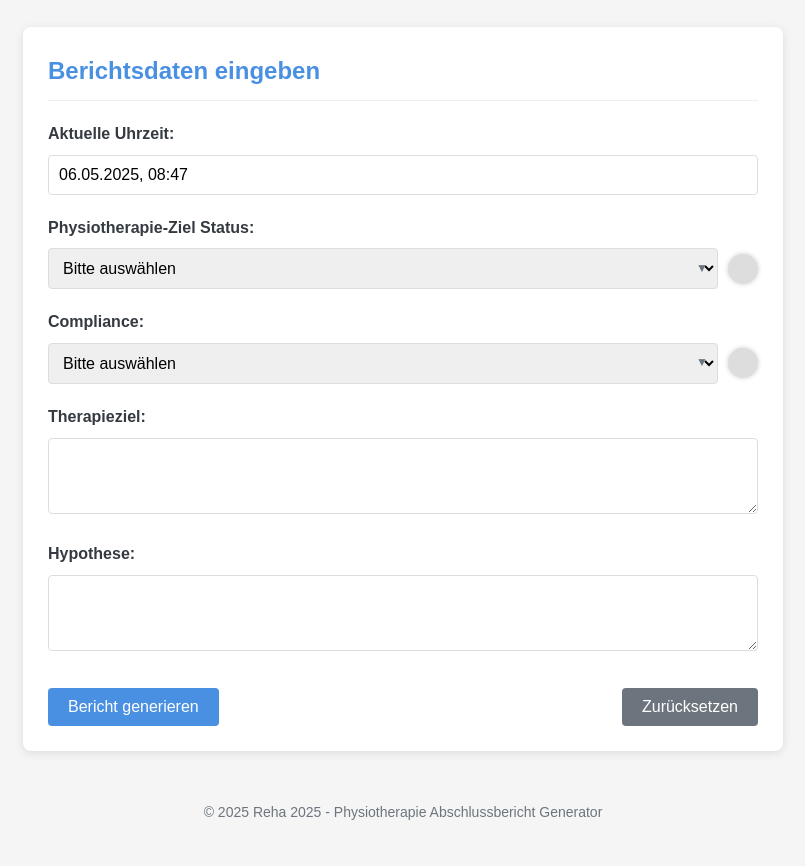
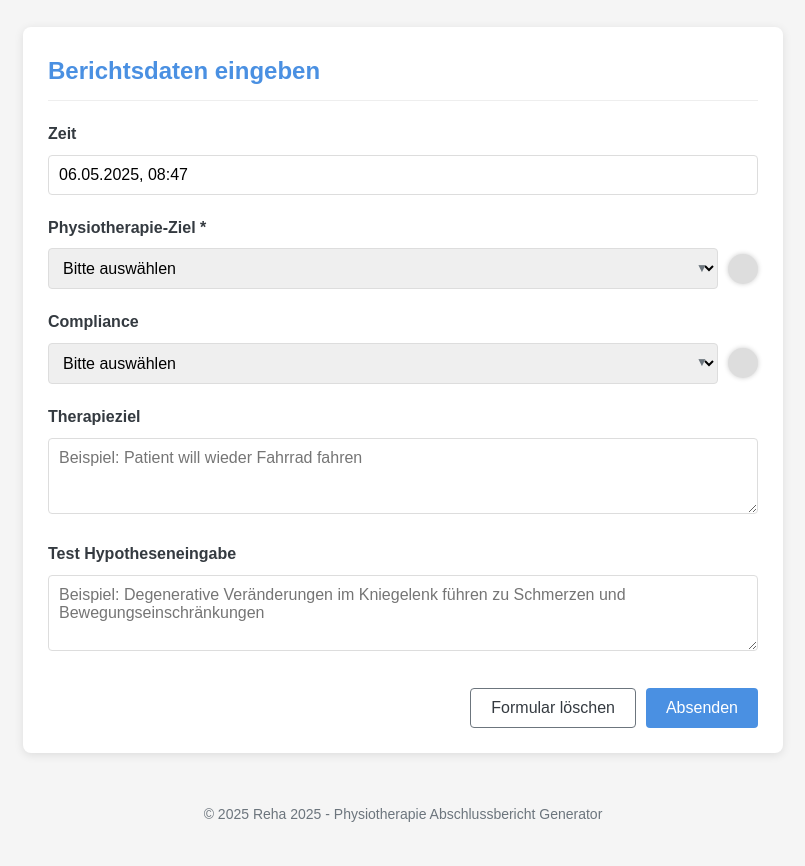
Before and after one commit to qrisr/reha-physio-report-generator, a website: page index.html in a window 1280 px wide. Shown: the part 151-1017 px from the top of the page, without its empty margins (237-1042 px from the left). Drawn offline with Linux system fonts and the light colour scheme.

Commit message:
Update form layout and add placeholders to match design

```diff
--- a/css/styles.css
+++ b/css/styles.css
@@ -154,7 +154,8 @@ input:focus, select:focus, textarea:focus {
 
 .form-actions {
     display: flex;
-    justify-content: space-between;
+    justify-content: flex-end;
+    gap: 10px;
     margin-top: 30px;
 }
 
@@ -185,12 +186,13 @@ button:active {
 }
 
 #reset-btn {
-    background-color: var(--secondary-color);
-    color: white;
+    background-color: white;
+    color: var(--dark-color);
+    border: 1px solid var(--secondary-color);
 }
 
 #reset-btn:hover {
-    background-color: #5c6670;
+    background-color: #f0f0f0;
 }
 
 .loader {
@@ -250,11 +252,11 @@ footer {
     }
 
     .form-actions {
-        flex-direction: column;
+        flex-direction: row;
         gap: 10px;
     }
 
     button {
-        width: 100%;
+        flex: 1;
     }
 }
--- a/index.html
+++ b/index.html
@@ -9,7 +9,7 @@
 <body>
     <div class="container">
         <header>
-            <h1>Physiotherapie Abschlussbericht Generator</h1>
+            <h1>Abschlussbericht erstellen</h1>
             <p>Erstellen Sie strukturierte Abschlussberichte für Ihre Patienten</p>
         </header>
 
@@ -18,12 +18,12 @@
                 <h2>Berichtsdaten eingeben</h2>
                 <form id="report-form">
                     <div class="form-group">
-                        <label for="current-time">Aktuelle Uhrzeit:</label>
+                        <label for="current-time">Zeit</label>
                         <input type="text" id="current-time" readonly>
                     </div>
 
                     <div class="form-group">
-                        <label for="goal-status">Physiotherapie-Ziel Status:</label>
+                        <label for="goal-status">Physiotherapie-Ziel *</label>
                         <div class="input-with-indicator">
                             <div class="select-wrapper">
                                 <select id="goal-status" required>
@@ -37,7 +37,7 @@
                     </div>
 
                     <div class="form-group">
-                        <label for="compliance">Compliance:</label>
+                        <label for="compliance">Compliance</label>
                         <div class="input-with-indicator">
                             <div class="select-wrapper">
                                 <select id="compliance" required>
@@ -51,23 +51,23 @@
                     </div>
 
                     <div class="form-group">
-                        <label for="therapy-goal">Therapieziel:</label>
-                        <textarea id="therapy-goal" rows="3" required></textarea>
+                        <label for="therapy-goal">Therapieziel</label>
+                        <textarea id="therapy-goal" rows="3" required placeholder="Beispiel: Patient will wieder Fahrrad fahren"></textarea>
                     </div>
 
                     <div class="form-group">
-                        <label for="hypothesis">Hypothese:</label>
-                        <textarea id="hypothesis" rows="3" required></textarea>
+                        <label for="hypothesis">Test Hypotheseneingabe</label>
+                        <textarea id="hypothesis" rows="3" required placeholder="Beispiel: Degenerative Veränderungen im Kniegelenk führen zu Schmerzen und Bewegungseinschränkungen"></textarea>
                     </div>
 
                     <div class="form-group" id="reason-group" style="display: none;">
-                        <label for="reason">Begründung für Nicht-Erreichung des Ziels:</label>
-                        <textarea id="reason" rows="3"></textarea>
+                        <label for="reason">Begründung für Nicht-Erreichung des Ziels</label>
+                        <textarea id="reason" rows="3" placeholder="Beispiel: Patient konnte aufgrund anhaltender Schmerzen die Übungen nicht regelmäßig durchführen"></textarea>
                     </div>
 
                     <div class="form-actions">
-                        <button type="submit" id="generate-btn">Bericht generieren</button>
-                        <button type="reset" id="reset-btn">Zurücksetzen</button>
+                        <button type="reset" id="reset-btn">Formular löschen</button>
+                        <button type="submit" id="generate-btn">Absenden</button>
                     </div>
                 </form>
             </section>
```
